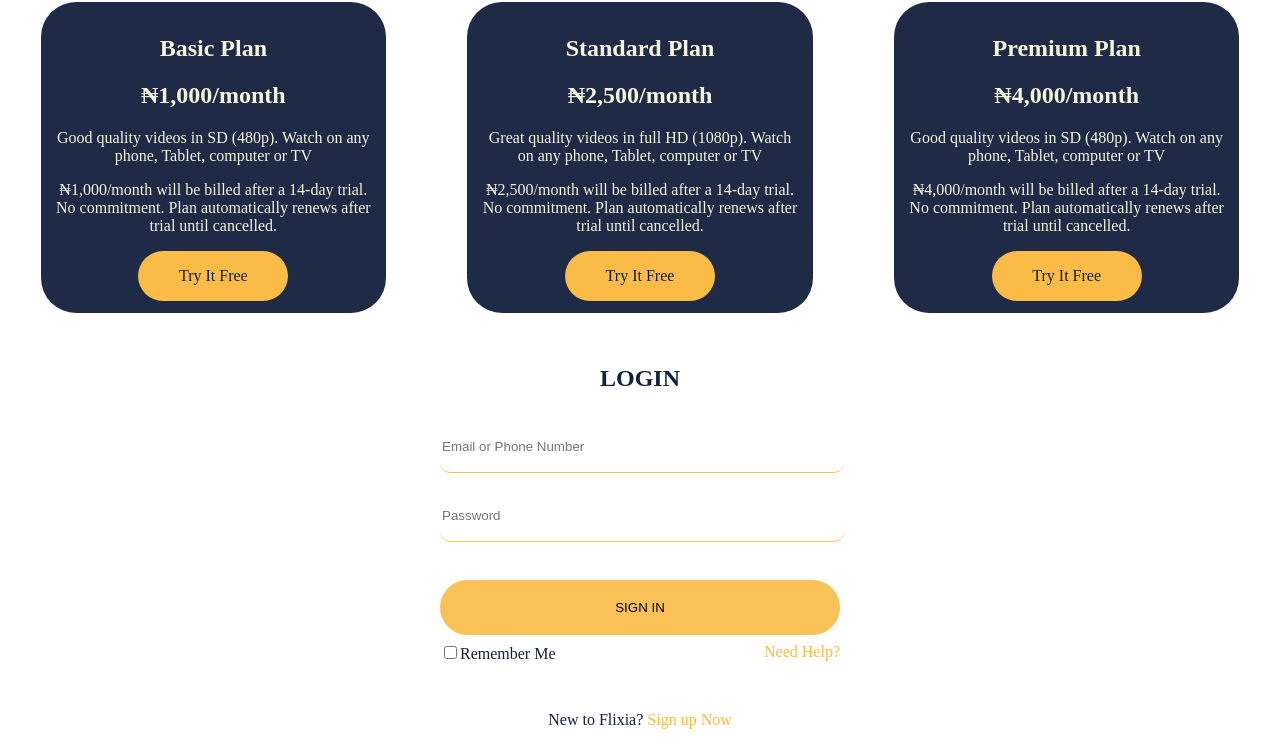
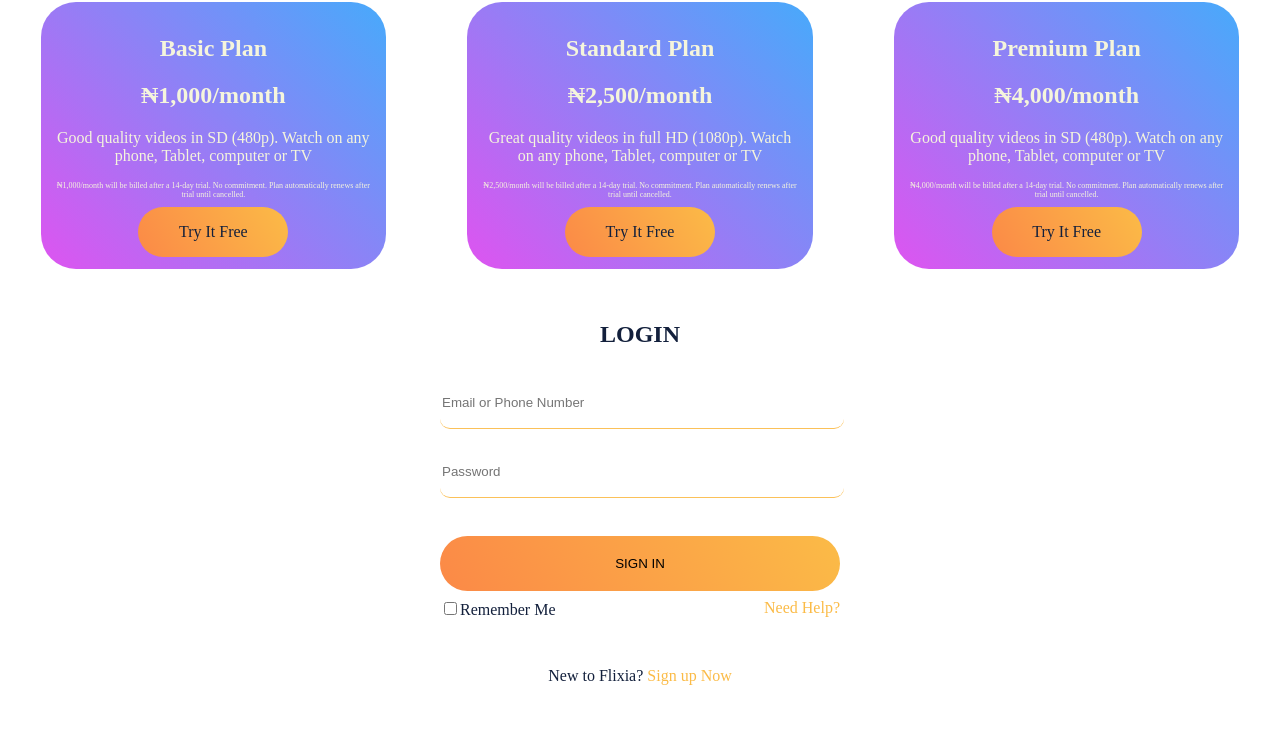
Before and after one commit to Astrrokid/Flixia, a plain HTML site: page index.html in a window 1280 px wide. Shown: the part 80-825 px from the top of the page. After the commit the page ends 800 px from the top, so only its background shows below. Drawn offline with Linux system fonts and the light colour scheme.

Commit message:
foruth commit

```diff
--- a/index.html
+++ b/index.html
@@ -41,7 +41,7 @@
                 <h1>Basic Plan</h1>
                 <h2>&#8358;1,000/month</h2>
                 <p>Good quality videos in SD (480p). Watch on any phone, Tablet, computer or TV</p>
-                <p>&#8358;1,000/month will be billed after a 14-day trial. No commitment. Plan automatically
+                <p class="trial">&#8358;1,000/month will be billed after a 14-day trial. No commitment. Plan automatically
                      renews after trial until cancelled.</p>
                 <a href="#" class="planButton">Try It Free</a>
             </div>
@@ -49,7 +49,7 @@
                 <h1>Standard Plan</h1>
                 <h2>&#8358;2,500/month</h2>
                 <p>Great quality videos in full HD (1080p). Watch on any phone, Tablet, computer or TV</p>
-                <p>&#8358;2,500/month will be billed after a 14-day trial. No commitment. Plan automatically
+                <p class="trial">&#8358;2,500/month will be billed after a 14-day trial. No commitment. Plan automatically
                     renews after trial until cancelled.</p>
                 <a href="#" class="planButton">Try It Free</a>
 
@@ -58,7 +58,7 @@
                 <h1>Premium Plan</h1>
                 <h2>&#8358;4,000/month</h2>
                 <p>Good quality videos in SD (480p). Watch on any phone, Tablet, computer or TV</p>
-                <p>&#8358;4,000/month will be billed after a 14-day trial. No commitment. Plan automatically
+                <p class="trial">&#8358;4,000/month will be billed after a 14-day trial. No commitment. Plan automatically
                     renews after trial until cancelled.</p>
                 <a href="#" class="planButton">Try It Free</a>
             </div>
--- a/style.css
+++ b/style.css
@@ -48,10 +48,8 @@ nav{
     color: rgb(26, 24, 24);
 }
 .loginSignup{
-    /* width: 40%; */
     display: flex;
     padding-top: 10px;
-    /* justify-content: space-between; */
     gap: 1rem;
     text-align: end;
     margin-right: 0;
@@ -67,18 +65,20 @@ nav{
 .signup{
     width: 200px;
     height: 50px;
-    background-color: rgb(251,187,71);
     border-radius: 50px;
     line-height: 50px;
     text-align: center;
+    background-image: linear-gradient(60deg, rgb(251, 137, 71), rgb(251,187,71));
+
 }
-.signup:hover, input[type=button]:hover .planButton:hover{
+.signup:hover, input[type=button]:hover, .planButton:hover{
     color: rgb(251,187,71);
-    background-color: rgb(19,32,60);
+    background-image: linear-gradient(45deg, rgb(222, 84, 240), rgb(71, 170, 251));
     transition: 700ms;
+
 }
 .login:hover, .formWrapper a:hover{
-    color: rgb(19,32,60);
+    color: rgb(222, 84, 240);
 
     transition: 700ms;
 }
@@ -92,16 +92,20 @@ nav{
 }
 .plan{
     width: 25%;
-    background-color: rgb(31, 43, 70);
+    background-color: rgb(100, 128, 192);
     color: beige;
     padding: 1%;
     border-radius: 35px;
+    background-image: linear-gradient(45deg, rgb(222, 84, 240), rgb(71, 170, 251));
+}
+.trial{
+    font-size: 0.5rem;
 }
 .planButton{
     display: inline-block;
     width: 150px;
     height: 50px;
-    background-color: rgb(251,187,71);
+    background-image: linear-gradient(60deg, rgb(251, 137, 71), rgb(251,187,71));
     border-radius: 50px;
     line-height: 50px;
     text-align: center;
@@ -146,7 +150,7 @@ input[type=email], input[type=password]{
 }
 input[type=button]{
     height: 55px;
-    background-color: rgba(251,187,71,0.9);
+    background-image: linear-gradient(60deg, rgb(251, 137, 71), rgb(251,187,71));
     margin-top: 30px;
     border-radius: 50px;
 }
```
